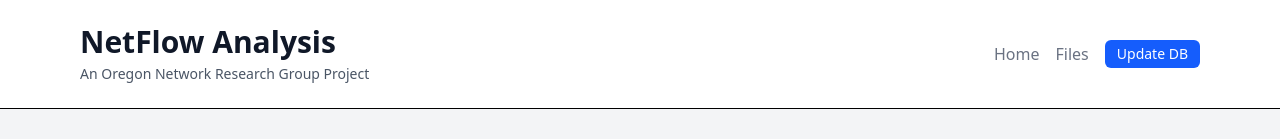
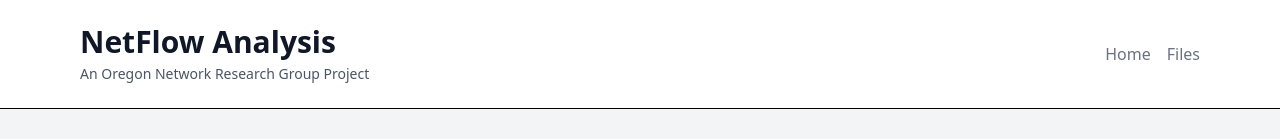
Before and after one commit to flamboh/netflow-analysis, a SvelteKit app in the folder netflow-webapp/: page / in a window 1280 px wide. Shown: the top 139 px of the page. Built offline with nearby package versions, Linux system fonts and the light colour scheme; no server answers.

Commit message:
clean up some ui, remove update db button

```diff
--- a/netflow-webapp/src/routes/+layout.svelte
+++ b/netflow-webapp/src/routes/+layout.svelte
@@ -66,19 +66,19 @@
 			<div class="flex items-center gap-4">
 				<a href="/" class="text-gray-500 hover:text-gray-900">Home</a>
 				<a href="/api/netflow/files" class="text-gray-500 hover:text-gray-900">Files</a>
-				<button
+				<!-- <button
 					onclick={updateDatabase}
 					disabled={isUpdating}
 					class="rounded-md bg-blue-600 px-3 py-1 text-sm font-medium text-white hover:bg-blue-700 disabled:cursor-not-allowed disabled:bg-gray-400"
 				>
 					{isUpdating ? 'Updating...' : 'Update DB'}
-				</button>
+				</button> -->
 			</div>
 		</div>
 	</div>
 </header>
 
-{#if showMessage}
+<!-- {#if showMessage}
 	<div
 		class="fixed left-1/2 top-4 z-50 w-full max-w-md -translate-x-1/2 transform px-4"
 		transition:fade={{ duration: 300 }}
@@ -92,7 +92,7 @@
 			{updateMessage}
 		</div>
 	</div>
-{/if}
+{/if} -->
 
 <div class="font-body">
 	{@render children()}
```
